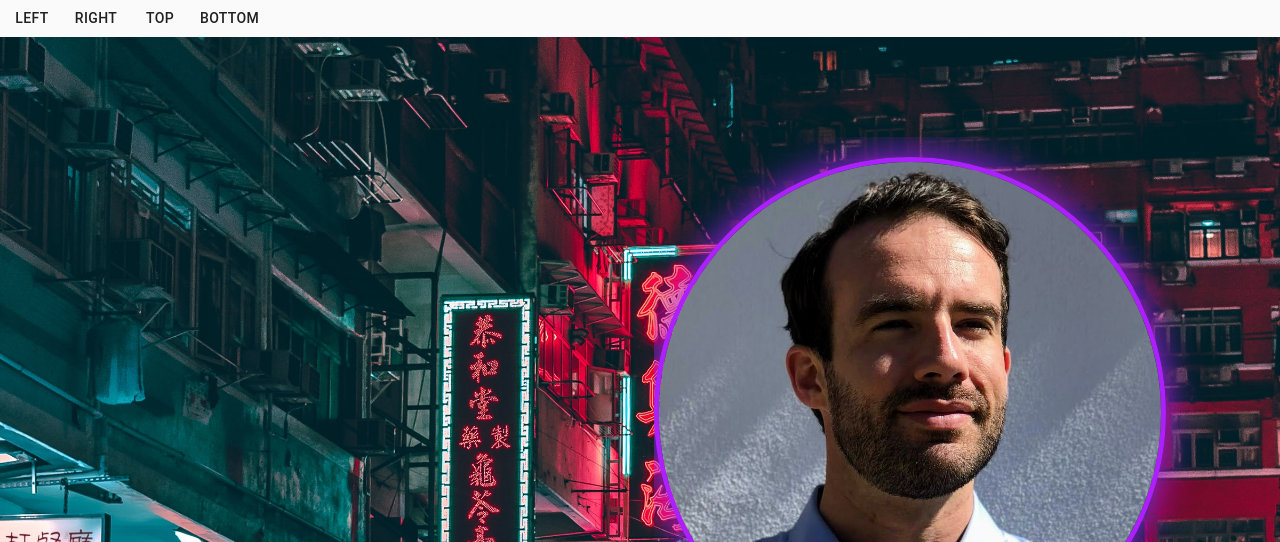
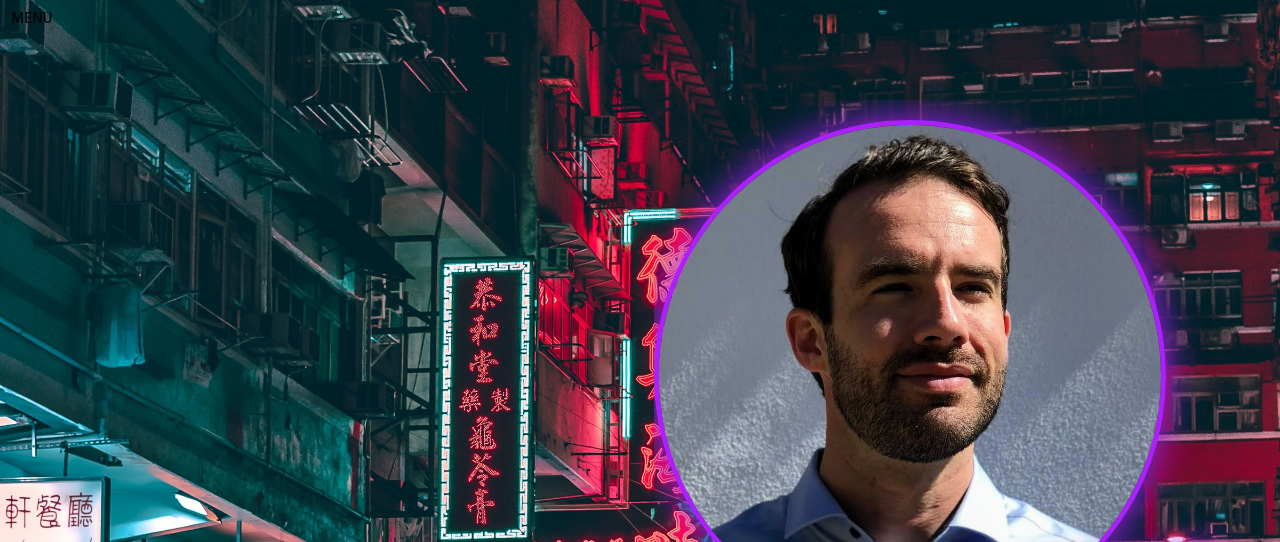
Before and after one commit to deanmchugh/portfolioSite, a Gatsby site: page / in a window 1280 px wide. Shown: the top 542 px of the page. Built offline with nearby package versions, Linux system fonts and the light colour scheme; Gatsby itself is replaced by a stand-in of ours; a web font is replaced by a local one.

Commit message:
REFACTOR: menu

```diff
--- a/src/components/menu.tsx
+++ b/src/components/menu.tsx
@@ -1,6 +1,4 @@
-import React from 'react';
-import clsx from 'clsx';
-import { makeStyles } from '@material-ui/core/styles';
+import React, { ReactElement, useState, useCallback } from 'react';
 import SwipeableDrawer from '@material-ui/core/SwipeableDrawer';
 import Button from '@material-ui/core/Button';
 import List from '@material-ui/core/List';
@@ -11,49 +9,21 @@ import ListItemText from '@material-ui/core/ListItemText';
 import InboxIcon from '@material-ui/icons/MoveToInbox';
 import MailIcon from '@material-ui/icons/Mail';
 
-const useStyles = makeStyles({
-  list: {
-    width: 250,
-  },
-  fullList: {
-    width: 'auto',
-  },
-});
+import './styles.css'
 
-type Anchor = 'top' | 'left' | 'bottom' | 'right';
+const Menu = (): ReactElement => {
+  const [open, setOpen] = useState<boolean>(false);
 
-export default function Menu() {
-  const classes = useStyles();
-  const [state, setState] = React.useState({
-    top: false,
-    left: false,
-    bottom: false,
-    right: false,
-  });
+  const handleOpenMenu = useCallback(() => {
+    setOpen(!open)
+  }, [open, setOpen])
 
-  const toggleDrawer = (anchor: Anchor, open: boolean) => (
-    event: React.KeyboardEvent | React.MouseEvent,
-  ) => {
-    if (
-      event &&
-      event.type === 'keydown' &&
-      ((event as React.KeyboardEvent).key === 'Tab' ||
-        (event as React.KeyboardEvent).key === 'Shift')
-    ) {
-      return;
-    }
-
-    setState({ ...state, [anchor]: open });
-  };
-
-  const list = (anchor: Anchor) => (
+  const list = (): ReactElement => (
     <div
-      className={clsx(classes.list, {
-        [classes.fullList]: anchor === 'top' || anchor === 'bottom',
-      })}
+      className={'menuList'}
       role="presentation"
-      onClick={toggleDrawer(anchor, false)}
-      onKeyDown={toggleDrawer(anchor, false)}
+      onClick={(): void => handleOpenMenu()}
+      onKeyDown={(): void => handleOpenMenu()}
     >
       <List>
         {['Inbox', 'Starred', 'Send email', 'Drafts'].map((text, index) => (
@@ -76,20 +46,20 @@ export default function Menu() {
   );
 
   return (
-    <div>
-      {(['left', 'right', 'top', 'bottom'] as Anchor[]).map((anchor) => (
-        <React.Fragment key={anchor}>
-          <Button onClick={toggleDrawer(anchor, true)}>{anchor}</Button>
+    <div className={'menu'}>
+        <React.Fragment>
+          <Button onClick={(): void => handleOpenMenu()}>{'MENU'}</Button>
           <SwipeableDrawer
-            anchor={anchor}
-            open={state[anchor]}
-            onClose={toggleDrawer(anchor, false)}
-            onOpen={toggleDrawer(anchor, true)}
+            anchor={'left'}
+            open={open}
+            onClose={(): void => handleOpenMenu()}
+            onOpen={(): void => handleOpenMenu()}
           >
-            {list(anchor)}
+            {list()}
           </SwipeableDrawer>
         </React.Fragment>
-      ))}
     </div>
   );
 }
+
+export default Menu
--- a/src/components/styles.css
+++ b/src/components/styles.css
@@ -15,6 +15,10 @@ html, body {
 .menu {
     position: absolute;
     z-index: 1;
+}
+
+.menuList {
+    width: 300px;
 }
 
 .headshotImage {
```
